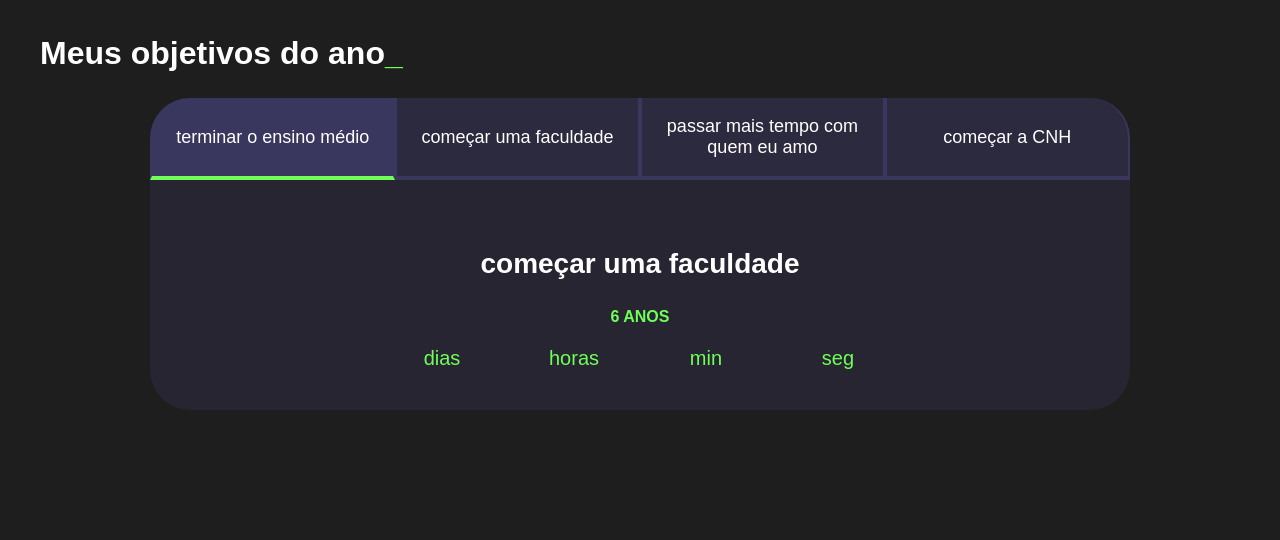
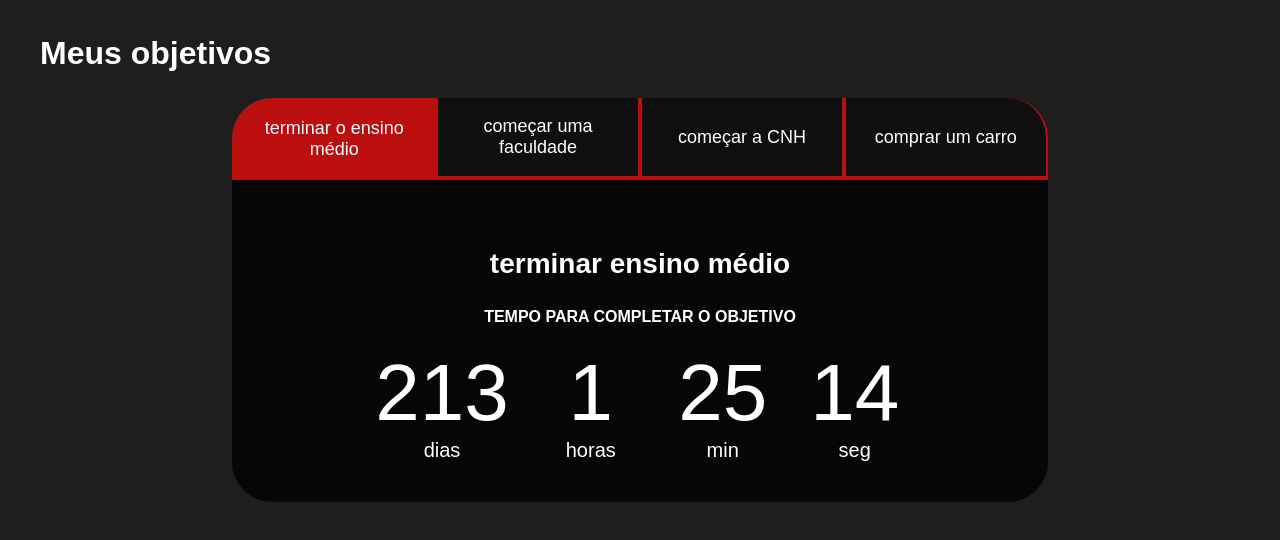
Before and after one commit to italo07ramos/AGENDA, a plain HTML site: page index.html in a window 1280 px wide. Drawn offline with Linux system fonts and the light colour scheme.

Commit message:
Add files via upload

```diff
--- a/index.html
+++ b/index.html
@@ -3,24 +3,24 @@
 <head>
     <meta charset="UTF-8">
     <meta name="viewport" content="width=device-width, initial-scale=1.0">
-    <title>Meus objetivos do ano</title>
+    <title>Meus objetivos</title>
     <link rel="stylesheet" href="style.css">
 </head>
 
 <body>
     <section class="conteudo-principal">
-        <h2 class="titulo-principal">Meus objetivos do ano<span>_</span></h2>
+        <h2 class="titulo-principal">Meus objetivos<span></span></h2>
         <div class="conteudo">
             <div class="botoes">
                 <button class="botao ativo">terminar o ensino médio</button>
                 <button class="botao">começar uma faculdade</button>
-                <button class="botao">passar mais tempo com quem eu amo</button>
                 <button class="botao">começar a CNH</button>
+                <button class="botao">comprar um carro</button>
             </div>
             <div class="abas-textos">
                 <div class="aba-conteudo ativo">
-                    <h3 class="aba-conteudo-titulo-principal">começar uma faculdade</h3>
-                    <h4 class="aba-conteudo-titulo-secundario">6 anos</h4>
+                    <h3 class="aba-conteudo-titulo-principal">terminar ensino médio</h3>
+                    <h4 class="aba-conteudo-titulo-secundario">Tempo para completar o objetivo</h4>
                     <div class="contador">
                         <div class="contador-digito">
                             <p class="contador-digito-numero" id="dias0"></p>
@@ -41,8 +41,8 @@
                     </div>
                 </div>
                 <div class="aba-conteudo">
-                    <h3 class="aba-conteudo-titulo-principal">comprar um carro</h3>
-                    <h4 class="aba-conteudo-titulo-secundario">5 anos</h4>
+                    <h3 class="aba-conteudo-titulo-principal">começar uma faculdade</h3>
+                    <h4 class="aba-conteudo-titulo-secundario">Tempo para completar o objetivo</h4>
                     <div class="contador">
                         <div class="contador-digito">
                             <p class="contador-digito-numero" id="dias1"></p>
@@ -63,7 +63,7 @@
                     </div>
                 </div>
                 <div class="aba-conteudo">
-                    <h3 class="aba-conteudo-titulo-principal">Criar um portfolio com os meus 3 melhores projetos</h3>
+                    <h3 class="aba-conteudo-titulo-principal">começar a CNH</h3>
                     <h4 class="aba-conteudo-titulo-secundario">Tempo para completar o objetivo</h4>
                     <div class="contador">
                         <div class="contador-digito">
@@ -85,7 +85,7 @@
                     </div>
                 </div>
                 <div class="aba-conteudo">
-                    <h3 class="aba-conteudo-titulo-principal">Atualizar meu curriculo com os certificados da Alura</h3>
+                    <h3 class="aba-conteudo-titulo-principal">comprar um carro</h3>
                     <h4 class="aba-conteudo-titulo-secundario">Tempo para completar o objetivo</h4>
                     <div class="contador">
                         <div class="contador-digito">
--- a/main.js
+++ b/main.js
@@ -1,58 +1,59 @@
 const botoes = document.querySelectorAll(".botao");
 const textos = document.querySelectorAll(".aba-conteudo");
 
-for (let i=0; i < botoes.length; i++){
+for (let i = 0; i < botoes.length; i++) {
+    botoes[i].onclick = function () {
 
-    botoes[i].onclick = function(){
-        for (let j=0; j < botoes.length; j++){
+        for (let j = 0; j < botoes.length; j++) {
             botoes[j].classList.remove("ativo");
             textos[j].classList.remove("ativo");
         }
+
         botoes[i].classList.add("ativo");
         textos[i].classList.add("ativo");
     }
 }
 
 const contadores = document.querySelectorAll(".contador");
-const tempoOjetivo1 = new Date("2026-02-01t00:00:00");
-const tempoOjetivo2 = new Date("2025-07-01t00:00:00");
-const tempoOjetivo3 = new Date("2025-10-10t00:00:00");
-const tempoOjetivo4 = new Date("2025-01-05t00:00:00");
+const tempoObjetivo1 = new Date("2025-12-29T00:00:00"); // 6 meses
+const tempoObjetivo2 = new Date("2027-01-15T00:00:00"); // 3 meses
+const tempoObjetivo3 = new Date("2026-01-31T00:00:00"); // 1 mês e meio
+const tempoObjetivo4 = new Date("2027-07-29T00:00:00"); // 1 mês
+
+const tempos = [tempoObjetivo1, tempoObjetivo2, tempoObjetivo3, tempoObjetivo4];
 
 
-const tempos = [tempoOjetivo1, tempoOjetivo2, tempoOjetivo3, tempoOjetivo4];
 
-function caculaTempo(tempoOjetivo){
 
+function calculaTempo(tempoObjetivo) {
     let tempoAtual = new Date();
-    let tempoFinal = tempoOjetivo - tempoAtual;
-    let segundos = Math.floor(tempoFinal/1000);
-    let minutos = Math.floor(segundos/60);
-    let horas = Math.floor(minutos/60);
-    let dias = Math.floor(horas/24);
+    let tempoFinal = tempoObjetivo - tempoAtual;
+    let segundos = Math.floor(tempoFinal / 1000);
+    let minutos = Math.floor(segundos / 60);
+    let horas = Math.floor(minutos / 60);
+    let dias = Math.floor(horas / 24)
 
-    segundos%=60;
-    minutos%=60;
-    horas%=24;
-if(tempoFinal >0){
-
-    return[dias,horas,minutos,segundos];
-}  else{
-     return[0,0,0,0];
-   }
-}
-
-function atualizaCronometro(){
-
-    for (let i=0; i < contadores.length; i++){
-        document.getElementById("dias"+i).textContent = caculaTempo(tempos[i])[0];
-        document.getElementById("horas"+i).textContent = caculaTempo(tempos[i])[1];
-        document.getElementById("min"+i).textContent = caculaTempo(tempos[i])[2];
-        document.getElementById("sec"+i).textContent = caculaTempo(tempos[i])[3];
+    segundos %= 60;
+    minutos %= 60;
+    horas %= 24;
+    if (tempoFinal > 0) {
+        return [dias, horas, minutos, segundos];
+    } else {
+        return [0, 0, 0, 0];
     }
 }
 
-function comecaCronometro(){
-    atualizaCronometro
+function atualizaCronometro() {
+    for (let i = 0; i < contadores.length; i++) {
+        document.getElementById("dias" + i).textContent = calculaTempo(tempos[i])[0];
+        document.getElementById("horas" + i).textContent = calculaTempo(tempos[i])[1];
+        document.getElementById("min" + i).textContent = calculaTempo(tempos[i])[2];
+        document.getElementById("seg" + i).textContent = calculaTempo(tempos[i])[3];
+    }
+}
 
+function comecaCronometro() {
+    atualizaCronometro();
+    setInterval(atualizaCronometro, 1000);
 }
+comecaCronometro();
--- a/style.css
+++ b/style.css
@@ -1,10 +1,10 @@
 :root {
     --cor-de-fundo: #1E1E1E;
-    --verde: #6FFF57;
+    --azul: #50555700;
     --branco: #FFFFFF;
-    --botao-ativo: #3A375E;
-    --botao-inativo: rgba(58, 55, 94, 0.5);
-    --texto-fundo: rgba(58, 55, 94, 0.3);
+    --botao-ativo: #bb0e0e;
+    --botao-inativo: rgba(0, 0, 0, 0.5);
+    --texto-fundo: rgba(0, 0, 0, 0.808);
 }
 
 body {
```
